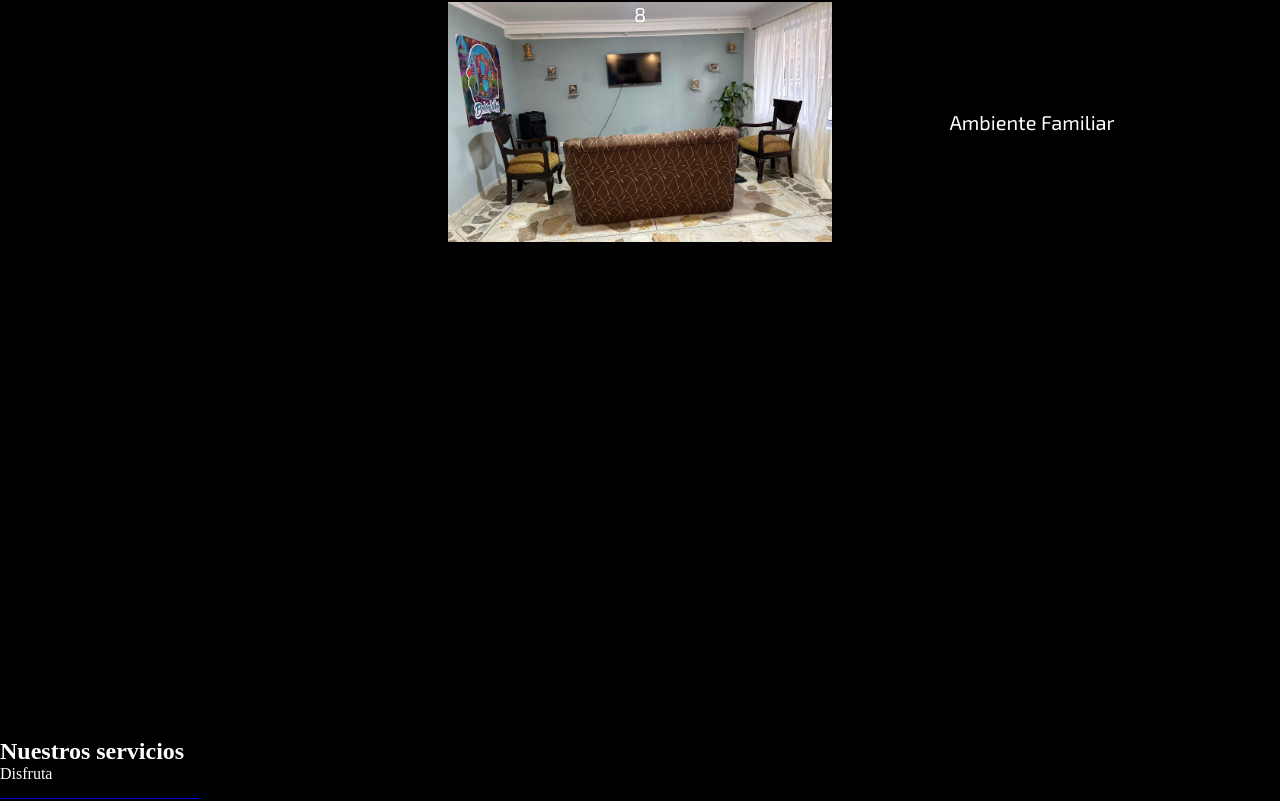
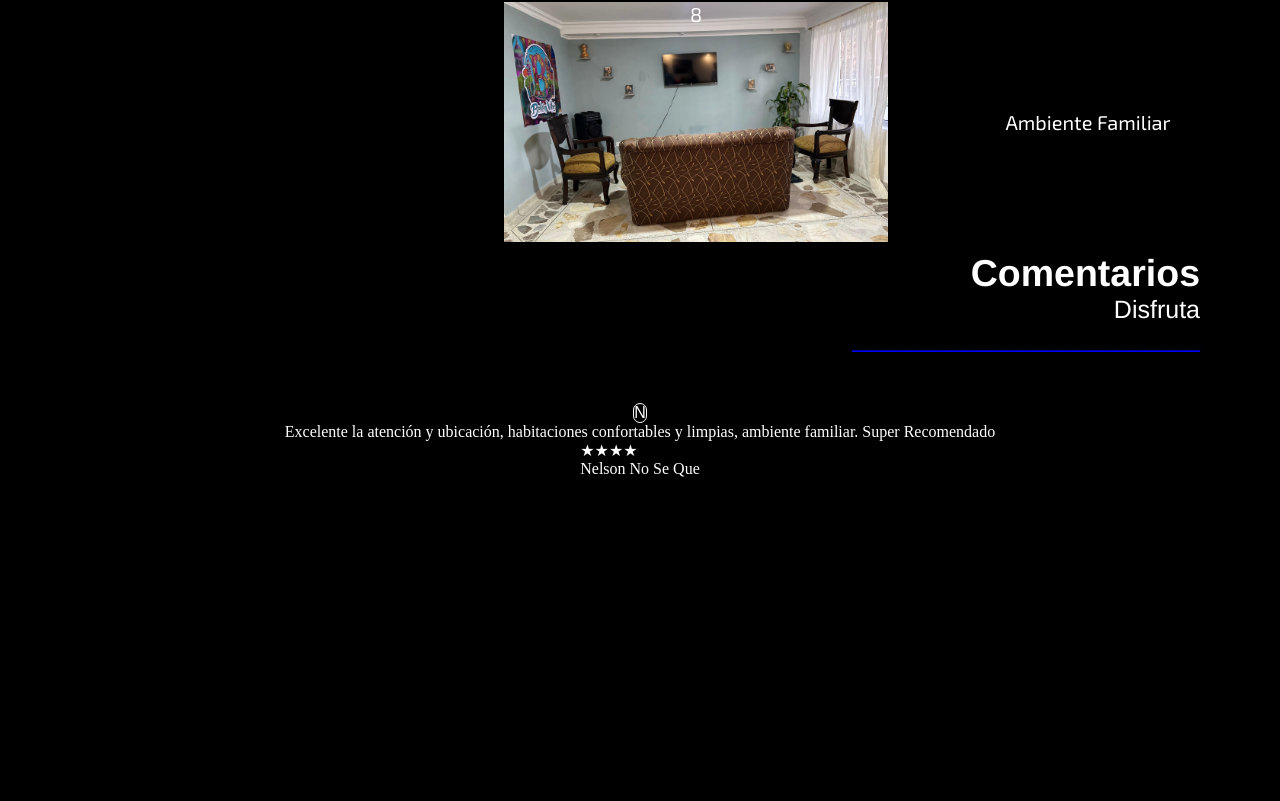
Before and after one commit to miguel61904/Belenvibe, an Angular app: page / in a window 1280 px wide. Shown: the part 1455-2256 px from the top of the page. After the commit the page ends 1933 px from the top, so only its background shows below. Built offline with nearby package versions, Linux system fonts and the light colour scheme; a web font is replaced by a local one.

Commit message:
bajo cambios

```diff
--- a/src/app/inicio/inicio.component.css
+++ b/src/app/inicio/inicio.component.css
@@ -65,8 +65,8 @@ ul li{
 
 .parent {
     display: grid;
-    grid-template-columns: repeat(5, 1fr);
-    grid-template-rows: repeat(5, 1fr);
+    grid-template-columns: repeat(3, 1fr);
+    grid-template-rows: repeat(3, 1fr);
     gap: 8px;
     width: 100%;
     height: 100%;
@@ -145,3 +145,31 @@ ul li{
     font-size: 25px;
     font-family: 'Franklin Gothic Medium', 'Arial Narrow', Arial, sans-serif;
 }
+
+#textTwo{
+    display: flex;
+    justify-content: flex-end;
+    flex-direction: column;
+    align-items: end;
+    margin: 10px;
+    margin-left: 80px;
+    margin-bottom: 50px;
+    font-size: 25px;
+    font-family: 'Franklin Gothic Medium', 'Arial Narrow', Arial, sans-serif;
+    margin-right: 80px;
+    margin-top: 10px;
+}
+
+#commitOne{
+    display: flex;
+    justify-content: center;
+    flex-direction: column;
+    align-items: center;
+    text-align: justify;
+}
+
+#commitOne #foto{
+    border-radius: 100px;
+    border: 1px solid white;
+    text-align: center;
+}
--- a/src/app/inicio/inicio.component.html
+++ b/src/app/inicio/inicio.component.html
@@ -32,7 +32,19 @@
 </div>
 </div>
 <div id="textTwo">
-    <h2>Nuestros servicios</h2>
+    <h2>Comentarios</h2>
     <p>Disfruta</p>
     <p style="color: blue">_________________________</p>
 </div>
+<div id="commitOne">
+    <div id="foto" style="max-width: 20px; max-height: 80px;">
+        <p style="font-family: sans-serif;">N</p>
+    </div>
+    <div id="text">
+        <p>Excelente la atención y ubicación, habitaciones confortables y limpias, ambiente familiar. Super Recomendado</p>
+    </div>
+    <div id="estrellas">
+        <p>&#9733;&#9733;&#9733;&#9733;</p>
+        <p>Nelson No Se Que </p>
+    </div>
+</div>
```
